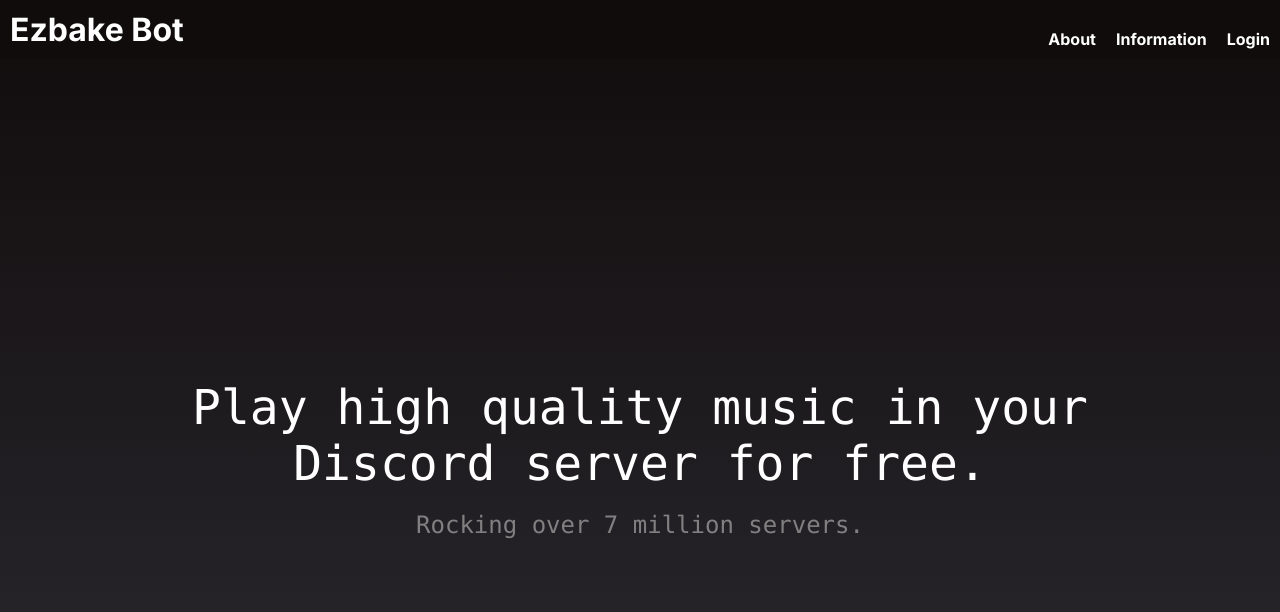
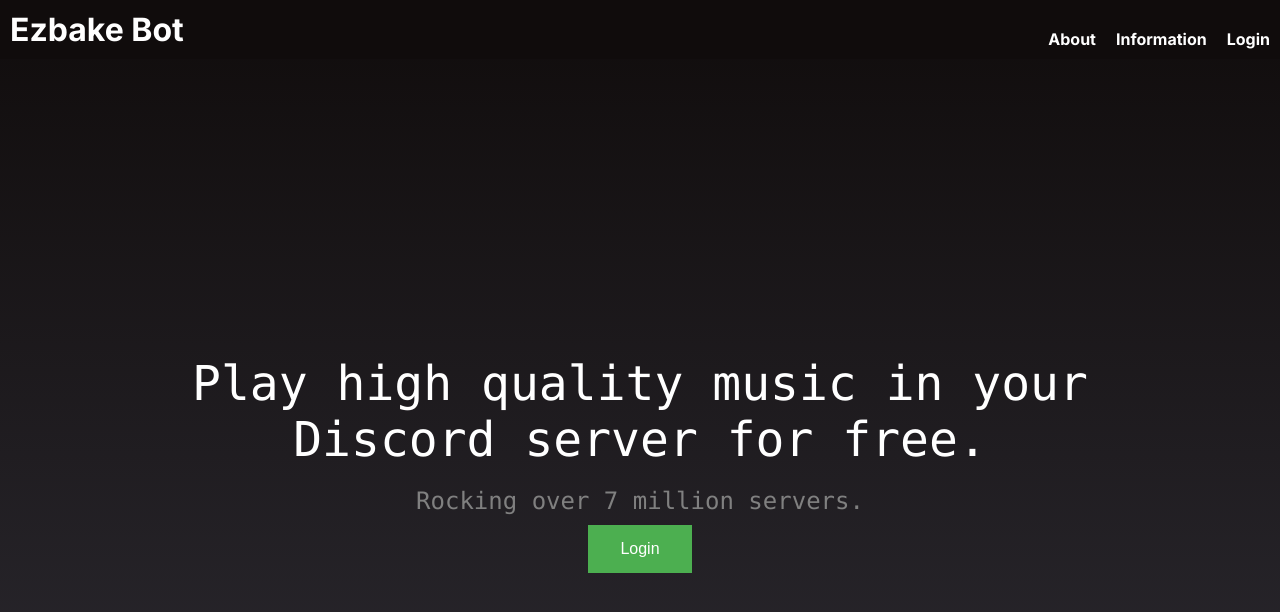
Before and after one commit to aaranl/Discord-Bot, a Next.js app in the folder site/frontend/: page / in a window 1280 px wide. Shown: the top 612 px of the page. Built offline with nearby package versions, Linux system fonts and the light colour scheme.

Commit message:
frontend work

```diff
--- a/site/frontend/app/page.js
+++ b/site/frontend/app/page.js
@@ -16,7 +16,7 @@
           <ul>
             <li><a href="/documentation">About</a></li>
             <li><a href="/information">Information</a></li>
-            <li><a href={url} className={styles.button} >Login</a></li>
+            <li><a href={url} className={styles.button}>Login</a></li>
           </ul>
         </nav>
 
@@ -31,6 +31,11 @@
         <div className = {styles.centerPieceSecondary}>
           {'Rocking over 7 million servers.'}
         </div>
+
+        <button className ={styles.loginButton}>
+          Login
+        </button>
+
       </main>
 
     </div>
--- a/site/frontend/app/page.module.css
+++ b/site/frontend/app/page.module.css
@@ -176,6 +176,26 @@
   margin:10px
 }
 
+.loginButton {
+
+  background-color: #4CAF50; /* Green */
+  border: none;
+  color: white;
+  padding: 15px 32px;
+  text-align: center;
+  text-decoration: none;
+  display: inline-block;
+  font-size: 16px;
+  transition-duration: 0.4s;
+
+}
+
+.loginButton:hover {
+  background-color: #4CAF50; /* Green */
+  color: white;
+
+}
+
 
 
 /* Enable hover only on non-touch devices */
```
